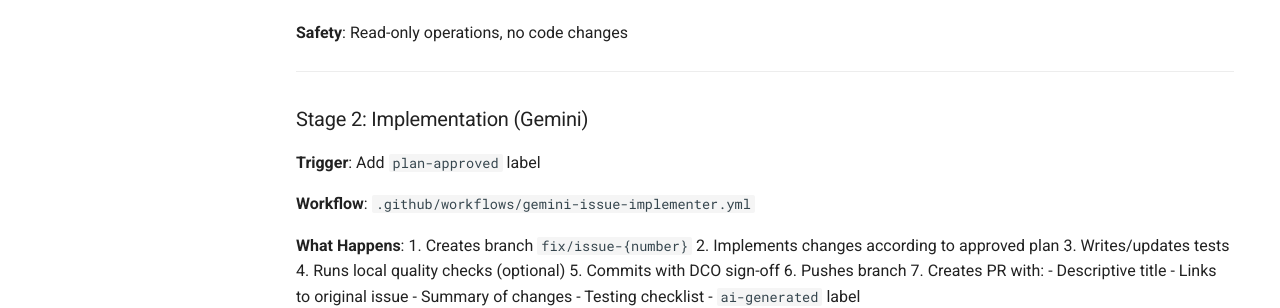
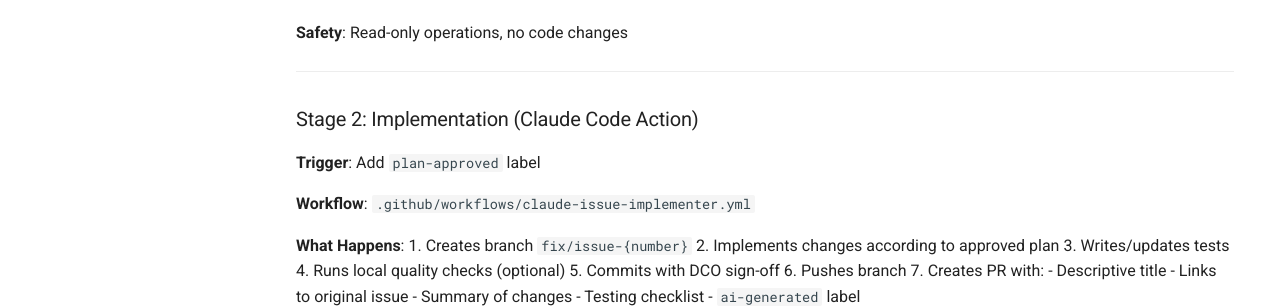
Before and after one commit to manavgup/rag_modulo, an MkDocs documentation site: the page built from docs/development/ai-assisted-workflow.md, in a window 1280 px wide and 900 px high, scrolled down 3056 px. Shown: the part 153-461 px from the top of the window. Built offline with MkDocs 1.6.1 and Material for MkDocs 9.7.7, drawn with Linux system fonts in a browser that asks for light colours; comment, search, counter and statistics services are not loaded; the version menu is left out; some of the changed text lies outside the part shown.

Commit message:
feat: Switch from Anthropic API to Claude Code Action for implementation
Replace direct Anthropic API calls with the official Claude Code Action
for automated issue implementation. This enables Claude to actually
implement code changes, not just suggest them.

Changes:
- Rename workflow: gemini-issue-implementer.yml → claude-issue-implementer.yml
- Use anthropics/claude-code-action@beta instead of direct API call
- Pass implementation plan as prompt to Claude Code Action
- Update label from "claude-suggested" to "ai-implemented"
- Update documentation to reflect Claude Code Action usage

Benefits:
- Claude actually implements code (not just suggestions)
- Automatic branch creation, commits, and PR creation
- Native GitHub integration with proper permissions
- Better error handling and debugging

Related to #377

🤖 Generated with [Claude Code](https://claude.com/claude-code)

Co-Authored-By: Claude <noreply@anthropic.com>

````diff
--- a/docs/development/ai-assisted-workflow.md
+++ b/docs/development/ai-assisted-workflow.md
@@ -98,11 +98,11 @@ flowchart TD
 
 ---
 
-### Stage 2: Implementation (Gemini)
+### Stage 2: Implementation (Claude Code Action)
 
 **Trigger**: Add `plan-approved` label
 
-**Workflow**: `.github/workflows/gemini-issue-implementer.yml`
+**Workflow**: `.github/workflows/claude-issue-implementer.yml`
 
 **What Happens**:
 1. Creates branch `fix/issue-{number}`
@@ -276,7 +276,7 @@ Create these labels in your repository:
 ```
 .github/workflows/
 ├── gemini-issue-planner.yml      # Stage 1: Planning
-├── gemini-issue-implementer.yml  # Stage 2: Implementation
+├── claude-issue-implementer.yml  # Stage 2: Implementation (Claude Code Action)
 ├── claude-code-review.yml        # Stage 4: Review
 ├── 01-lint.yml                   # Stage 3: Linting
 ├── 02-security.yml               # Stage 3: Security
@@ -461,9 +461,9 @@ Cost Analysis
 
 ## Advanced Configurations
 
-### Customizing Gemini Behavior
+### Customizing Implementation Behavior
 
-Edit `gemini-issue-implementer.yml` prompt to:
+Edit `claude-issue-implementer.yml` prompt to:
 - Enforce specific code patterns
 - Add custom testing requirements
 - Include security checklists
````
Also changed, not shown: AI_WORKFLOW_SETUP_COMPLETE.md (+2 -2 lines), 2 other files.
